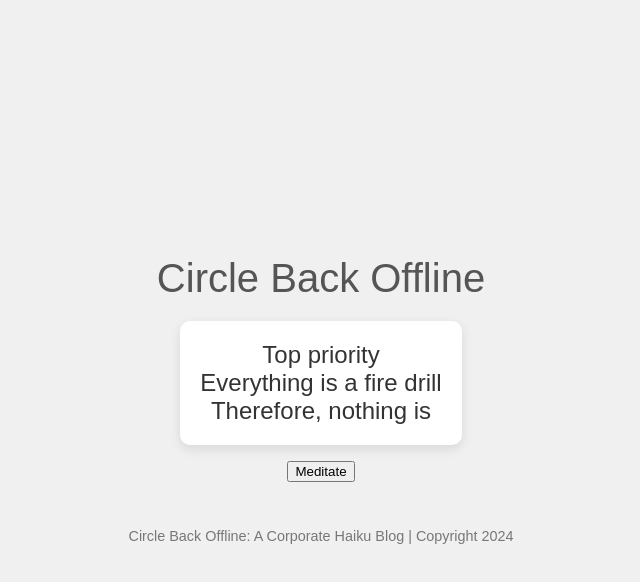
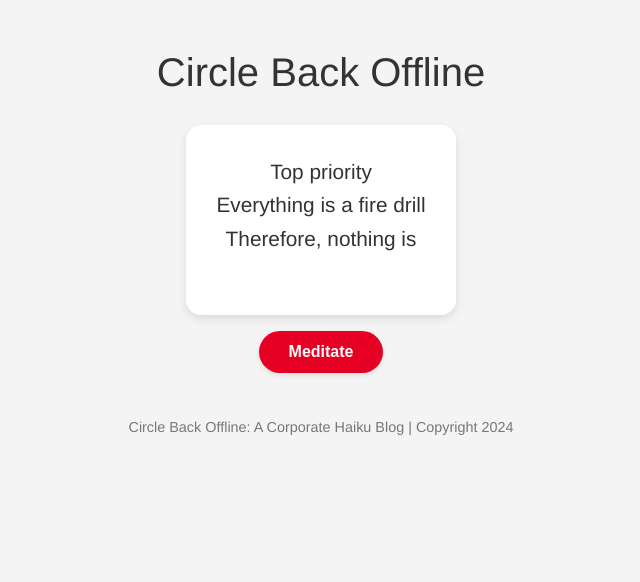
Before and after one commit to paxfactor/circle_back, a plain HTML site: page index.html in a window 1280 px wide. Shown: the whole page, without its empty margins (319-959 px from the left). Drawn offline with Linux system fonts and the light colour scheme.

Commit message:
Update CSS

```diff
--- a/index.html
+++ b/index.html
@@ -5,37 +5,74 @@
     <meta name="viewport" content="width=device-width, initial-scale=1.0">
     <title>Circle Back Offline</title> <!-- Page Title -->
     <style>
+        /* Base styling */
         body {
-            font-family: Arial, sans-serif;
+            font-family: 'Helvetica Neue', Arial, sans-serif;
             display: flex;
             flex-direction: column;
-            justify-content: center;
+            justify-content: flex-start;
             align-items: center;
             height: 100vh;
             margin: 0;
-            background-color: #f0f0f0;
+            background-color: #f4f4f4;
         }
         .title {
             font-size: 2.5em;
-            margin-bottom: 20px;
-            color: #555;
-            text-align: center; /* Center the title */
+            margin-top: 50px;
+            margin-bottom: 30px;
+            color: #333;
+            text-align: center;
         }
         .container {
             background-color: white;
-            padding: 20px;
-            border-radius: 10px;
-            box-shadow: 0px 4px 12px rgba(0, 0, 0, 0.1);
-            text-align: center; /* Center text in the container */
+            padding: 30px;
+            border-radius: 15px;
+            box-shadow: 0 4px 10px rgba(0, 0, 0, 0.1);
+            max-width: 500px;
+            text-align: center;
         }
         .random-text {
-            font-size: 1.5em;
+            font-size: 1.3em;
             color: #333;
+            margin-bottom: 30px;
+            line-height: 1.6;
+        }
+        .refresh-btn {
+            background-color: #e60023; /* Pinterest red */
+            color: white;
+            border: none;
+            border-radius: 25px;
+            padding: 12px 30px;
+            font-size: 1em;
+            font-weight: bold;
+            cursor: pointer;
+            transition: background-color 0.3s ease;
+            box-shadow: 0 2px 5px rgba(0, 0, 0, 0.1);
+        }
+        .refresh-btn:hover {
+            background-color: #c0001b;
         }
         footer {
             margin-top: 30px;
             font-size: 0.9em;
             color: #777;
+        }
+        /* Responsiveness */
+        @media (max-width: 600px) {
+            .container {
+                padding: 20px;
+                max-width: 90%;
+            }
+            .title {
+                font-size: 2em;
+                margin-bottom: 20px;
+            }
+            .random-text {
+                font-size: 1.1em;
+            }
+            .refresh-btn {
+                padding: 10px 20px;
+            }
         }
     </style>
 </head>
```
